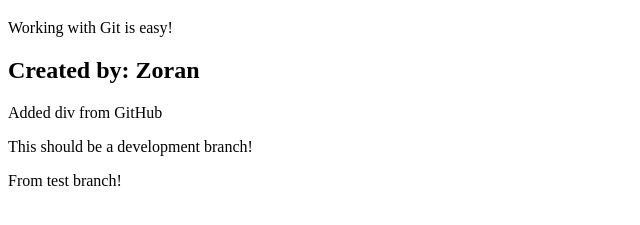
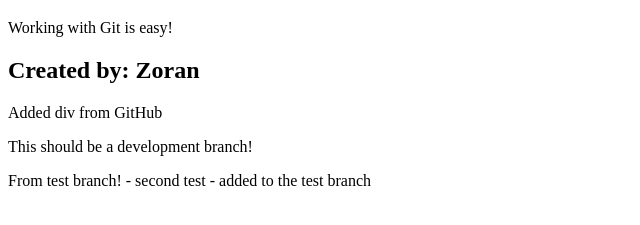
Before and after one commit to zokica8/GitMasterclass, a plain HTML site: page index.html in a window 1280 px wide. Shown: the part 61-286 px from the top of the page, without its empty margins (0-640 px from the left). Drawn offline with Linux system fonts and the light colour scheme.

Commit message:
Changes made in the test branch

```diff
--- a/index.html
+++ b/index.html
@@ -19,7 +19,7 @@
 	<p>This should be a development branch!</p>
 </div>
 <div>
-	<p>From test branch!</p>
+	<p>From test branch! - second test - added to the test branch</p>
 </div>
 </body>
 </html>
```
